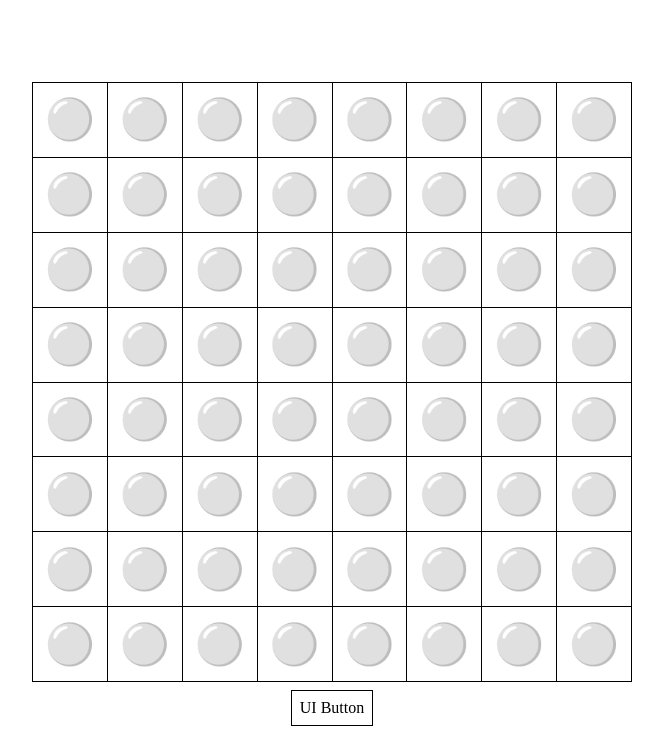
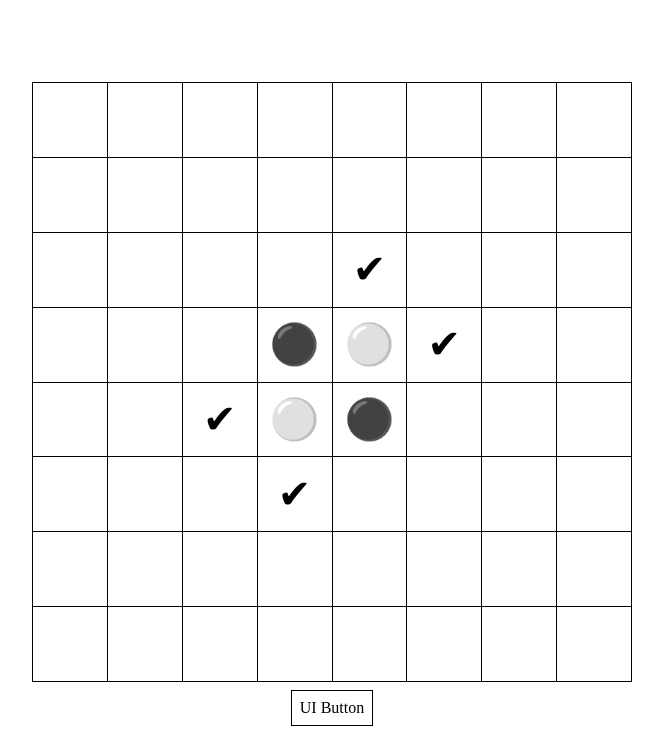
Before and after one commit to kuman514/ViteReversi, a React (Vite) app: page / in a window 1280 px wide. Shown: the top 752 px of the page, without its empty margins (308-971 px from the left). Built offline with nearby package versions, Linux system fonts and the light colour scheme.

Commit message:
feat(game): implement game

```diff
--- a/src/components/atoms/BoardButton/index.tsx
+++ b/src/components/atoms/BoardButton/index.tsx
@@ -1,6 +1,8 @@
-import React, { FC } from 'react';
+import React, { FC, ReactNode } from 'react';
 import styled from 'styled-components';
 import { BORDER_MAX, BORDER_MIN } from '^/constants';
+import useStatus from '^/store';
+import { Who } from '^/types';
 
 interface Props {
   row: number;
@@ -29,10 +31,35 @@ const BoardButton: FC<Props> = ({ row, col }) => {
     throw Error('Out of border range');
   }
 
+  const isThisAvailable = useStatus((status) => status.gameStatus.isAvailable[row][col]);
+  const putPiece = useStatus((status) => status.putPiece);
+  const currentPiece: Who = useStatus((status) => status.gameStatus.boardStatus[row][col]);
+
+  const handleOnClick: () => void = () => {
+    if (!isThisAvailable) {
+      return;
+    }
+
+    putPiece({ row, col });
+  };
+
+  const iconToBeRendered: ReactNode = (() => {
+    switch (currentPiece) {
+      case Who.PLAYER_1:
+        return '⚫';
+      case Who.PLAYER_2:
+        return '⚪';
+      default:
+        return isThisAvailable ? '✔' : undefined;
+    }
+  })();
+
   return (
-    <Root>
-      {/* Draft layout */}
-      ⚪
+    <Root
+      disabled={!isThisAvailable}
+      onClick={handleOnClick}
+    >
+      {iconToBeRendered}
     </Root>
   );
 };
--- a/src/store/index.ts
+++ b/src/store/index.ts
@@ -97,14 +97,28 @@ const useStatus = create<AppStatus>()((set) => ({
         curRow: row + rowDir,
         curCol: col + colDir,
       };
+
       while (
         BORDER_MIN <= curRow && curRow <= BORDER_MAX
         && BORDER_MIN <= curCol && curCol <= BORDER_MAX
         && reparsedBoardStatusCopy[curRow][curCol] === currentOpponent
       ) {
-        reparsedBoardStatusCopy[curRow][curCol] = currentTurn;
         curRow += rowDir;
         curCol += colDir;
+      }
+
+      if (
+        BORDER_MIN <= curRow && curRow <= BORDER_MAX
+        && BORDER_MIN <= curCol && curCol <= BORDER_MAX
+        && reparsedBoardStatusCopy[curRow][curCol] === currentTurn
+      ) {
+        curRow -= rowDir;
+        curCol -= colDir;
+        while (reparsedBoardStatusCopy[curRow][curCol] === currentOpponent) {
+          reparsedBoardStatusCopy[curRow][curCol] = currentTurn;
+          curRow -= rowDir;
+          curCol -= colDir;
+        }
       }
     });
 
@@ -128,28 +142,43 @@ const useStatus = create<AppStatus>()((set) => ({
     newHistory.push({ row, col });
 
     // TODO: scan available for next player
-    const deepCopiedIsAvailable: string = JSON.stringify(isAvailable);
-    const reparsedIsAvailableCopy: boolean[][] = JSON.parse(deepCopiedIsAvailable);
+    const newIsAvailableCopy: boolean[][] = Array.from(
+      { length: LENGTH },
+      () => Array.from({ length: LENGTH }, () => false),
+    );
     reparsedBoardStatusCopy[row][col] = currentTurn;
     const nextPlayer: Who = currentOpponent;
     for (let r = BORDER_MIN; r <= BORDER_MAX; r++) {
       for (let c = BORDER_MIN; c <= BORDER_MAX; c++) {
-        reparsedIsAvailableCopy[r][c] = direction.map(({ row: rowDir, col: colDir }) => {
+        if (reparsedBoardStatusCopy[r][c] !== Who.EMPTY) {
+          continue;
+        }
+
+        // TODO: fix error about this
+        newIsAvailableCopy[r][c] = direction.map(({ row: rowDir, col: colDir }) => {
           let { curRow, curCol } = {
             curRow: r + rowDir,
             curCol: c + colDir,
           };
-          let availablePieces = 0;
+
+          let distance = 0;
+
           while (
             BORDER_MIN <= curRow && curRow <= BORDER_MAX
             && BORDER_MIN <= curCol && curCol <= BORDER_MAX
             && reparsedBoardStatusCopy[curRow][curCol] === currentTurn
           ) {
-            availablePieces++;
+            distance++;
             curRow += rowDir;
             curCol += colDir;
           }
-          return availablePieces > 0;
+
+          return (
+            BORDER_MIN <= curRow && curRow <= BORDER_MAX
+            && BORDER_MIN <= curCol && curCol <= BORDER_MAX
+            && reparsedBoardStatusCopy[curRow][curCol] === nextPlayer
+            && distance > 0
+          );
         }).some((isPossible) => isPossible);
       }
     }
@@ -159,7 +188,7 @@ const useStatus = create<AppStatus>()((set) => ({
         ...gameStatus,
         boardStatus: reparsedBoardStatusCopy,
         currentTurn: nextPlayer,
-        isAvailable: reparsedIsAvailableCopy,
+        isAvailable: newIsAvailableCopy,
         pieceCount,
         history: newHistory,
       },
```
